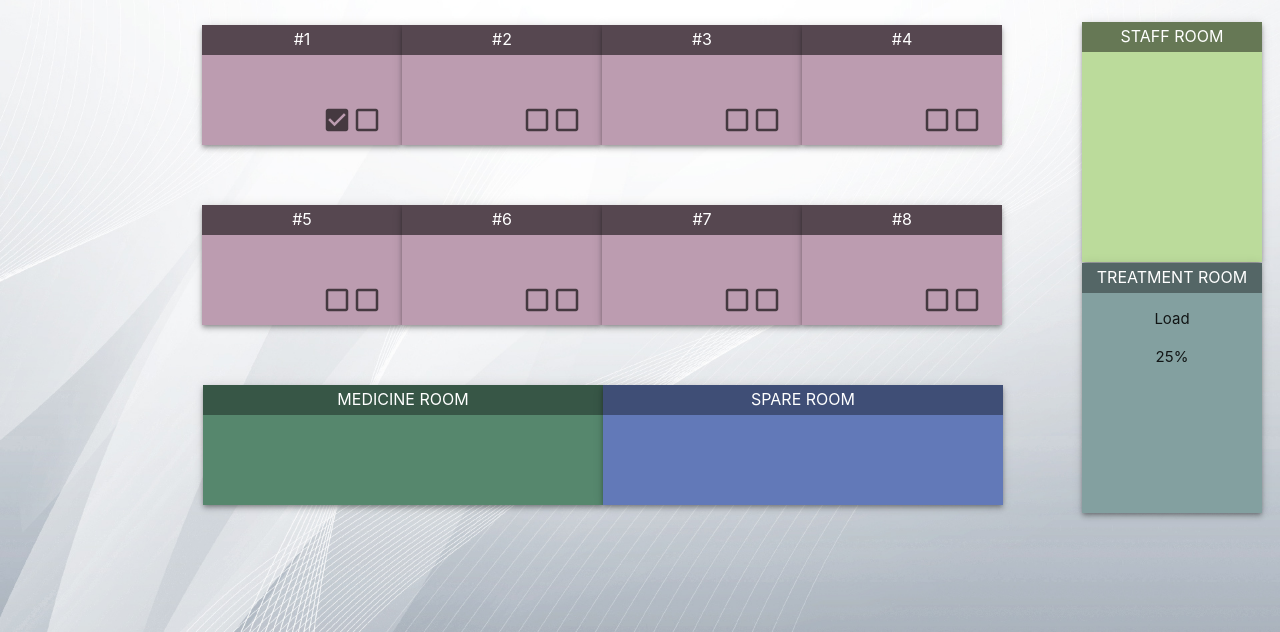
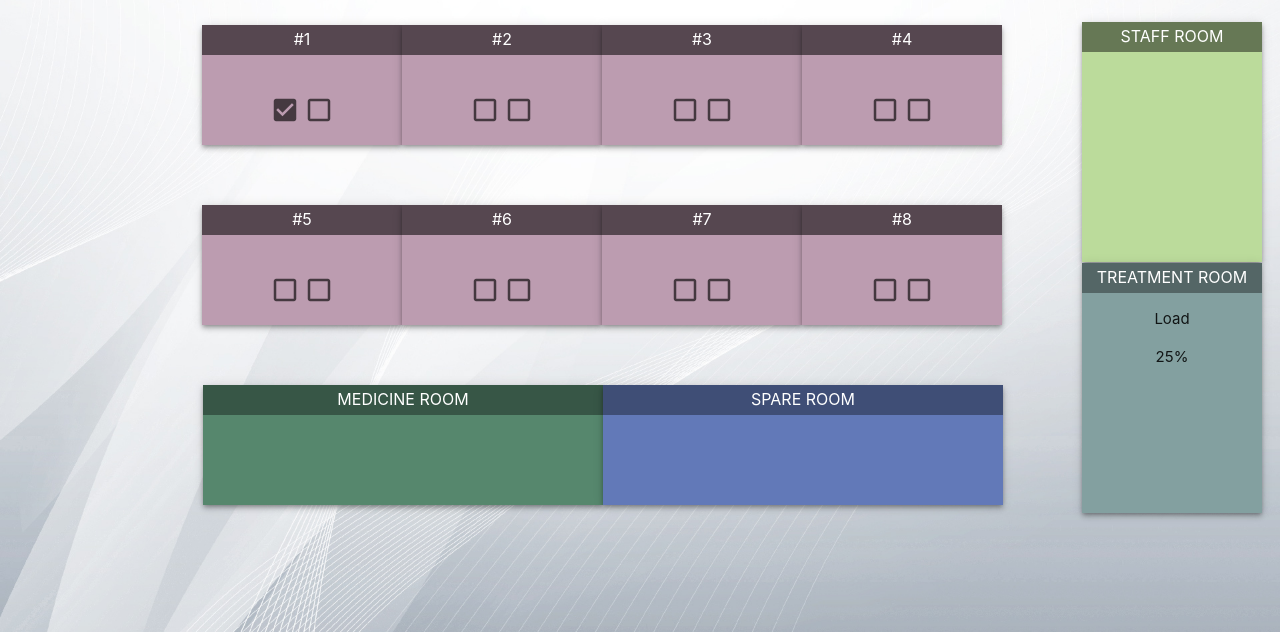
Before and after one commit to CSE-Hack-18/A1KEBS-GRP3, a website: page client/index.html in a window 1280 px wide. Shown: the part 136-768 px from the top of the page. Drawn offline with nearby package versions, Linux system fonts and the light colour scheme; no server answers.

Commit message:
change style on the beds

```diff
--- a/client/styles.css
+++ b/client/styles.css
@@ -78,13 +78,13 @@ label {
 
 .room:hover {
 	background-color: #CEB7C5;
+    cursor: pointer;
 }
 
 .room .beds {
-	display: table;
+	display: inline;
 	position: relative;
-	left: 120px;
-	top: 50px;
+	top: 40px;
 	width: 60px;
 	height: 30px;
 }
```
